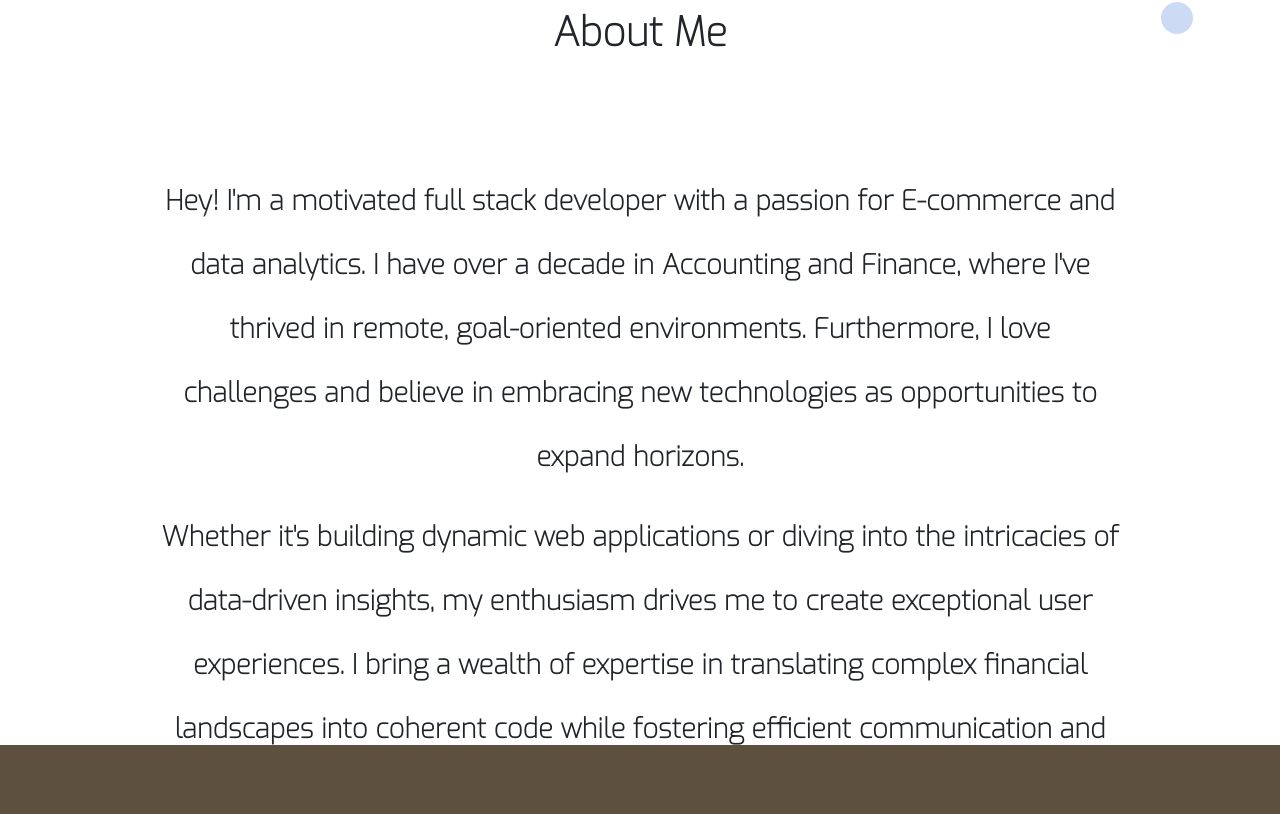
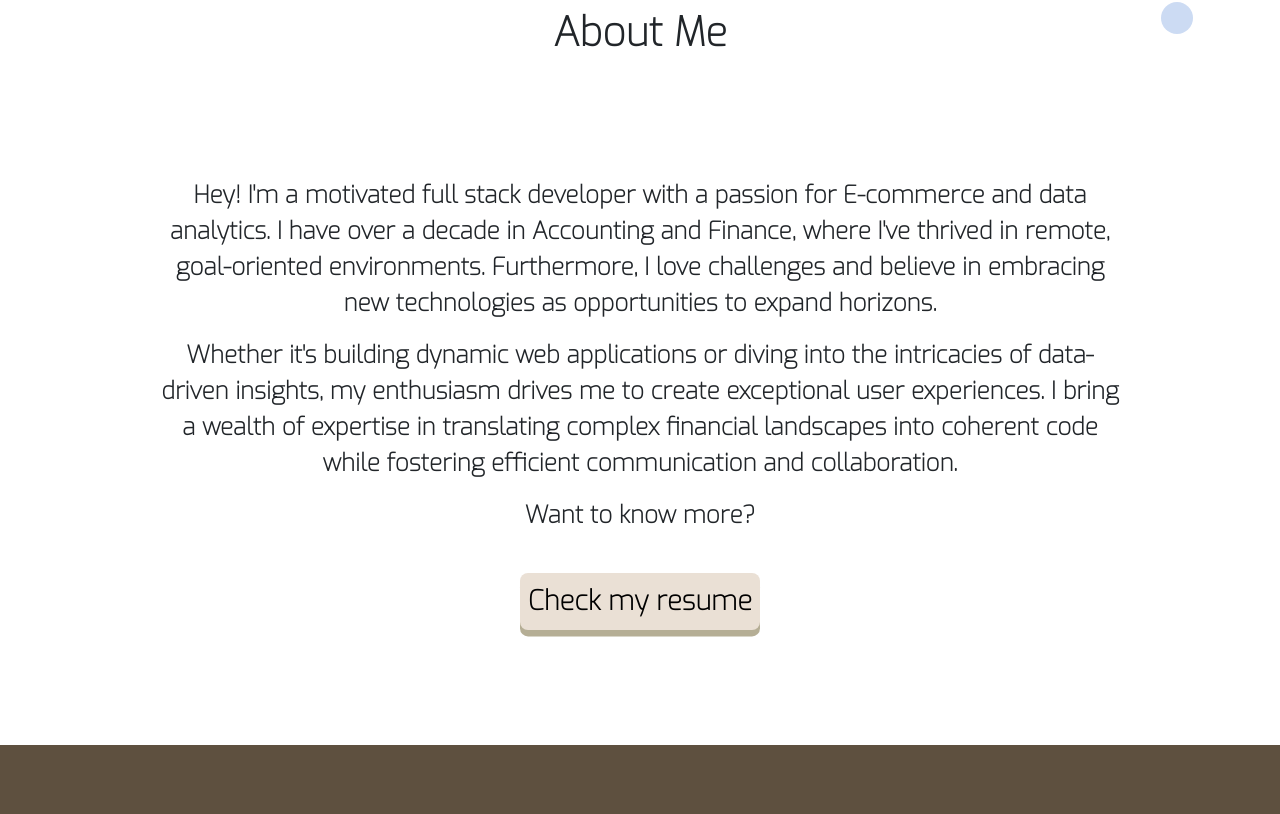
Before and after one commit to maov19/my-portfolio, a React (Create React App) app: page / in a window 1280 px wide. Shown: the part 3266-4080 px from the top of the page. Built offline with nearby package versions, Linux system fonts and the light colour scheme.

Commit message:
Fix styling

```diff
--- a/src/components/styles/About.css
+++ b/src/components/styles/About.css
@@ -58,11 +58,10 @@
 
 .about-content {
   margin: 0;
-  padding: 2rem;
-  font-size: 0.7rem;
+  padding: 2.5rem;
+  font-size: 1.5rem;
   @media (min-width: 768px) {
-    font-size: 1.7rem;
-    line-height: 4rem;
+    font-size: 1.5rem;
     margin: 5rem 0 0 0;
     padding-left: 10rem;
     padding-right: 10rem;
```
